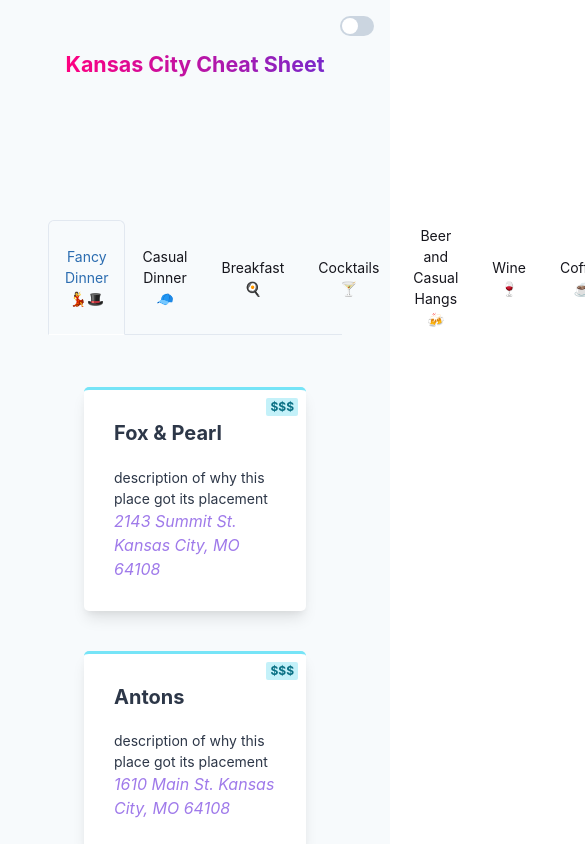
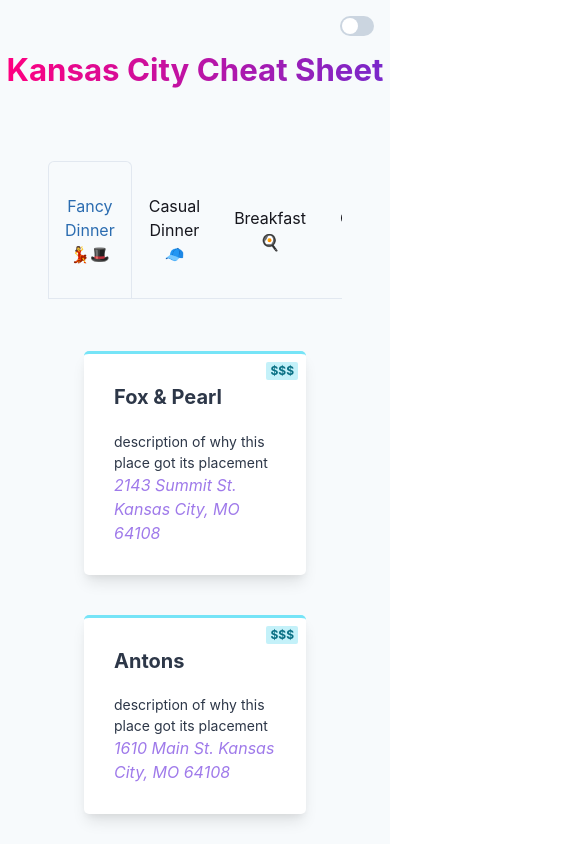
Before and after one commit to patrickmceldowney/kc-cheat-sheet, a Next.js app: page / in a window 390 px wide. Shown: the top 844 px of the page, 585 px wide, since content can reach past the window. Built offline with nearby package versions, Linux system fonts and the light colour scheme.

Commit message:
mobile changes

```diff
--- a/src/components/Hero.tsx
+++ b/src/components/Hero.tsx
@@ -4,12 +4,14 @@
   <Flex
     justifyContent='center'
     alignItems='start'
-    height='50vh'
+    height='43vh'
     mt='50px'
     bgGradient='linear(to-l, #7928CA, #FF0080)'
     bgClip='text'
   >
-    <Heading fontSize='5.5vw'>{title}</Heading>
+    <Heading fontSize={{ base: '8vw', sm: '10vw', md: '5.5vw' }}>
+      {title}
+    </Heading>
   </Flex>
 );
 
--- a/src/pages/_app.tsx
+++ b/src/pages/_app.tsx
@@ -1,14 +1,18 @@
-import { ChakraProvider } from '@chakra-ui/react'
+import { ChakraProvider } from '@chakra-ui/react';
 
-import theme from '../theme'
-import { AppProps } from 'next/app'
+import theme from '../theme';
+import { AppProps } from 'next/app';
+import Head from 'next/head';
 
 function MyApp({ Component, pageProps }: AppProps) {
   return (
     <ChakraProvider resetCSS theme={theme}>
+      <Head>
+        <title>KC Cheat Sheet</title>
+      </Head>
       <Component {...pageProps} />
     </ChakraProvider>
-  )
+  );
 }
 
-export default MyApp
+export default MyApp;
--- a/src/pages/_document.tsx
+++ b/src/pages/_document.tsx
@@ -1,13 +1,11 @@
-import NextDocument, { Html, Head, Main, NextScript } from 'next/document';
+import NextDocument, { Html, Main, Head, NextScript } from 'next/document';
 import { ColorModeScript } from '@chakra-ui/react';
 
 export default class Document extends NextDocument {
   render() {
     return (
       <Html>
-        <Head>
-          <title>KC Cheat Sheet</title>
-        </Head>
+        <Head />
         <body>
           {/* Make Color mode to persists when you refresh the page. */}
           <ColorModeScript />
--- a/src/pages/index.tsx
+++ b/src/pages/index.tsx
@@ -27,8 +27,12 @@
   <Container minHeight='100vh'>
     <Hero title='Kansas City Cheat Sheet' />
     <Main maxW='100vw'>
-      <Tabs isFitted variant='enclosed' m='0 2em' size='sm'>
-        <TabList mb='1em'>
+      <Tabs isFitted variant='enclosed' m='0 2em'>
+        <TabList
+          mb='1em'
+          overflowX={{ sm: 'scroll', md: 'hidden' }}
+          overflowY='hidden'
+        >
           <Tab>Fancy Dinner 💃🎩</Tab>
           <Tab>Casual Dinner 🧢</Tab>
           <Tab>Breakfast 🍳</Tab>
```
